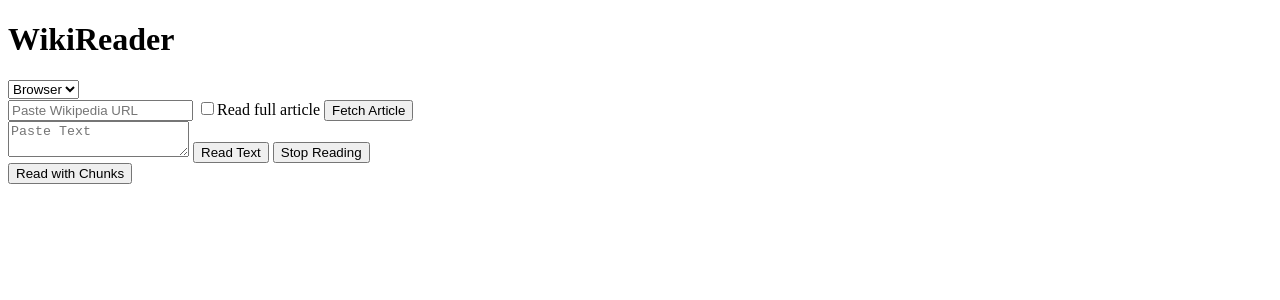
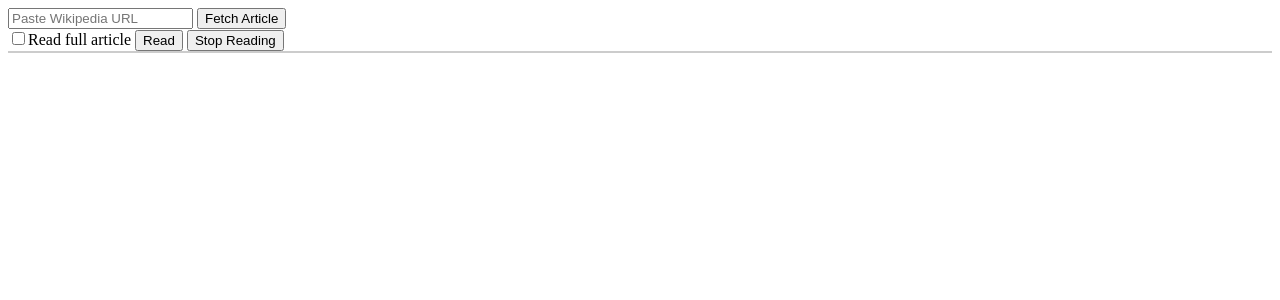
Before and after one commit to nsk4/WikiReader, a SvelteKit app: page / in a window 1280 px wide. Shown: the top 300 px of the page. Built offline with nearby package versions, Linux system fonts and the light colour scheme.

Commit message:
Cleaned up frontend

```diff
--- /dev/null
+++ b/src/lib/components/WikiSectionDisplay.svelte
@@ -0,0 +1,19 @@
+<script lang="ts">
+  import type WikiSection from "$lib/wikipedia/WikiSection";
+  import WikiSectionDisplay from "./WikiSectionDisplay.svelte";
+  export let section: WikiSection;
+</script>
+
+<section>
+  <h1>{section.heading}</h1>
+  {#each section.paragraphs as paragraph}
+    <p>{paragraph}</p>
+  {/each}
+  {#if section.subsections.length > 0}
+    <div class="subsections">
+      {#each section.subsections as subsection}
+        <WikiSectionDisplay section={subsection} />
+      {/each}
+    </div>
+  {/if}
+</section>
--- a/src/lib/ttsManager.ts
+++ b/src/lib/ttsManager.ts
@@ -125,6 +125,7 @@
     section.audioLoading = true;
     section.audioPromise = this.fetchTTS(section.text);
     section.audioPromise.then((blob) => {
+        console.log("TTS fetched for section:", section.text);
         section.audioBlob = blob;
         section.audioLoading = false;
         section.audioLoaded = true;
--- /dev/null
+++ b/src/lib/wikipedia/WikiSection.ts
@@ -0,0 +1,6 @@
+export default interface WikiSection {
+  heading: string;
+  level: number;
+  paragraphs: string[];
+  subsections: WikiSection[];
+}
--- a/src/lib/wikipedia/parser.ts
+++ b/src/lib/wikipedia/parser.ts
@@ -1,9 +1,4 @@
-export interface WikiSection {
-  heading?: string;
-  level: number;
-  paragraphs: string[];
-  subsections: WikiSection[];
-}
+import type WikiSection from "./WikiSection";
 
 /**
  * Parses the HTML content returned by Wikipedia REST API.
@@ -26,7 +21,7 @@
 function parseSection(sectionEl: Element, expectedHeadingLevel: number): WikiSection {
   const headingTag = `h${expectedHeadingLevel}`;
   const headingEl = sectionEl.querySelector(headingTag);
-  const heading = headingEl?.textContent?.trim();
+  const heading = headingEl?.textContent?.trim() ?? "Introduction";
 
   // Extract top-level paragraphs (not nested)
   const paragraphs = Array.from(sectionEl.children)
--- a/src/routes/+page.svelte
+++ b/src/routes/+page.svelte
@@ -1,106 +1,84 @@
+
 <script lang="ts">
+  import type WikiSection from "$lib/wikipedia/WikiSection";
+  import WikiSectionDisplay from "$lib/components/WikiSectionDisplay.svelte";
+
   import { extractTitleFromUrl, fetchArticle } from '$lib/wikipedia/wiki';
-  import { parseWikipediaHtml, flattenWikiSections, type WikiSection } from '$lib/wikipedia/parser';
-    import { TTSSectionPlayer } from '$lib/ttsManager';
+  import { parseWikipediaHtml, flattenWikiSections } from '$lib/wikipedia/parser';
+  import { TTSSectionPlayer } from "$lib/ttsManager";
 
-  let ttsType = 'default';
+
   let wikiUrl = '';
-  let articleText = '';
+  let statusText = ''; // ERROR
+  let sections: WikiSection[];
+  let ttsPlayer: TTSSectionPlayer | null = null;
   let readFullArticle = false;
-  let textSections: string[] = [];
-  let ttsPlayer: TTSSectionPlayer | null = null;
 
-  async function readTestWithChunks() {
-    let player = new TTSSectionPlayer(["paragraph 1","paragraph 2","paragraph 3"]);
-    player.start();
-  }
-
-  async function readWithOpenAi(textSections: string[]) {
-    ttsPlayer = new TTSSectionPlayer(textSections);
-    ttsPlayer.start();
-  }
-
-  function readWithBrowserTTS(textSections: string[]) {
-    const text = textSections.join('\n\n');
-    const utterance = new SpeechSynthesisUtterance(text);
-    speechSynthesis.cancel();
-    speechSynthesis.speak(utterance);
-  }
-
-  function stopRead() {
-    if(speechSynthesis.speaking) {
-      speechSynthesis.cancel();
-    }
-    if (ttsPlayer) {
-      ttsPlayer.stop();
-    }
-  }
-
-  async function handleUrlFetch() {
-    articleText = '';
+  async function handleFetchArticle() {
+    statusText = '';
     const title = extractTitleFromUrl(wikiUrl);
     if (!title) {
-      articleText = '⚠️ Invalid Wikipedia URL';
+      statusText = '⚠️ Invalid Wikipedia URL';
       return;
     }
 
     try {
       const htmlArticle = await fetchArticle(title);
-      const parsedArticle = await parseWikipediaHtml(htmlArticle);
+      sections = await parseWikipediaHtml(htmlArticle);
+    }
+    catch (e) {
+        statusText = `❌ Error: ${(e as Error).message}`;
+      }
+  }
 
-      let selectedArticle: WikiSection[];
-      if(readFullArticle) {
-        selectedArticle = parsedArticle;
-      }
-      else {
-        selectedArticle = [parsedArticle[0]];
-      }
-
-      // TODO: Rework this to query individual subsection chunks instead of only major sections
-      textSections = flattenWikiSections(selectedArticle, {
+  async function read() {
+    let textSections;
+    if(readFullArticle) {
+      textSections = flattenWikiSections(sections, {
         headingPrefix: level => '#'.repeat(level) + ' ',
         indent: () => '',
       });
-      articleText = textSections.join('\n\n');
-    } catch (e) {
-      articleText = `❌ Error: ${(e as Error).message}`;
     }
+    else {
+      textSections = flattenWikiSections([sections[0]], {
+        headingPrefix: level => '#'.repeat(level) + ' ',
+        indent: () => '',
+      });
+    }
+
+    ttsPlayer = new TTSSectionPlayer(textSections);
+    ttsPlayer.start();
   }
 
-  async function readText() {
-    switch (ttsType) {
-      case 'openai':
-        await readWithOpenAi(textSections);
-        break;
-      default:
-        readWithBrowserTTS(textSections);
+  function stopReading() {
+    if (ttsPlayer) {
+      ttsPlayer.stop();
     }
   }
 </script>
 
-<!-- TODO: Split article parsing from text area input testing -->
 
-<h1>WikiReader</h1>
-<select bind:value={ttsType}>
-  <option value="default" selected>Browser</option>
-  <option value="openai">Open AI</option>
-</select>
 
-<br />
+<div>
+  <input bind:value={wikiUrl} placeholder="Paste Wikipedia URL" />
+  <button on:click={handleFetchArticle}>Fetch Article</button>
+  {statusText}
+</div>
 
-<input bind:value={wikiUrl} placeholder="Paste Wikipedia URL" />
-<label><input type="checkbox" bind:checked={readFullArticle} />Read full article</label>
-<button on:click={handleUrlFetch}>Fetch Article</button>
+<div>
+  <label><input type="checkbox" bind:checked={readFullArticle} />Read full article</label>
+  <button on:click={read}>Read</button>
+  <button on:click={stopReading}>Stop Reading</button>
+</div>
 
-<br />
+<div class="sections">
+  {#each sections as section}
+    <WikiSectionDisplay {section} />
+  {/each}
+</div>
 
-<textarea bind:value={articleText} placeholder="Paste Text"  on:change={(event)=> {
-  console.log(event?.target?.value);
-  textSections=[event?.target?.value || ''];
-  }}></textarea>
-<button on:click={readText}>Read Text</button>
-<button on:click={stopRead}>Stop Reading</button>
-
-<br />
-
-<button on:click={readTestWithChunks}>Read with Chunks</button>
+<style>
+  .sections {
+    border: 1px solid #ccc;
+  }
+</style>
```
Also changed, not shown: src/routes/sandbox/+page.svelte (added, +107 -0 lines).
